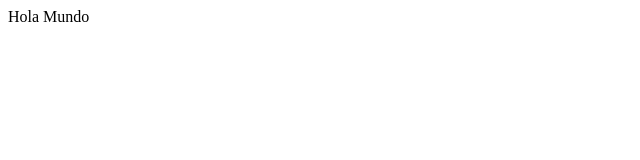
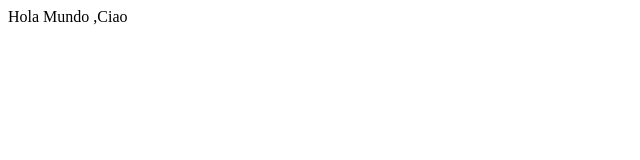
Before and after one commit to chemsi3712/mtg-Imad-Eddine-Meziane, a plain HTML site: page index.html in a window 1280 px wide. Shown: the full height of the page, 0-640 px from the left. Drawn offline with Linux system fonts and the light colour scheme.

Commit message:
captura añadida

```diff
--- a/index.html
+++ b/index.html
@@ -7,6 +7,6 @@
       <title>Título de la web</title>
    </head>
 <body>
-Hola Mundo
+Hola Mundo ,Ciao
 </body>
  </html>
```
Also changed, not shown: Captura desde 2024-01-30 10-32-13.png (added).
